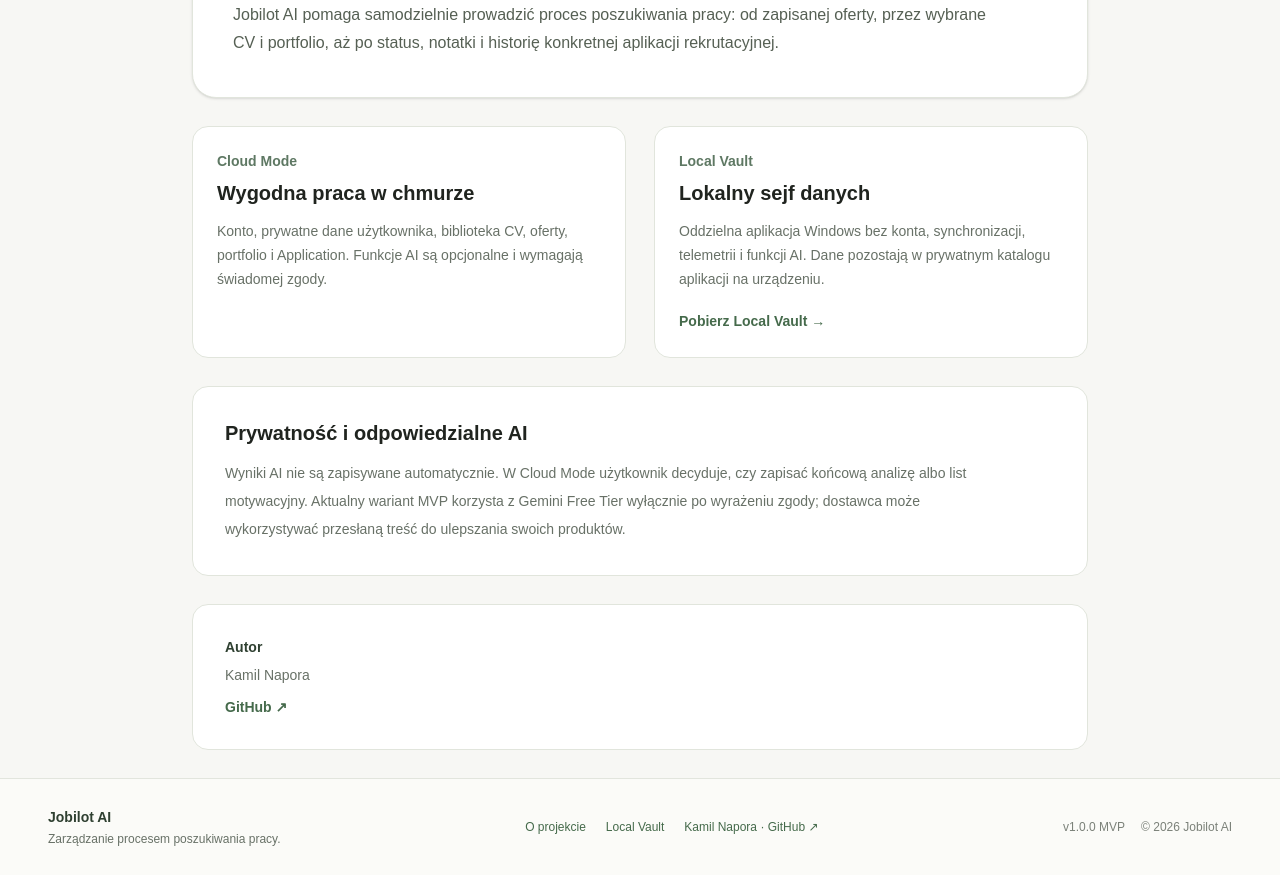
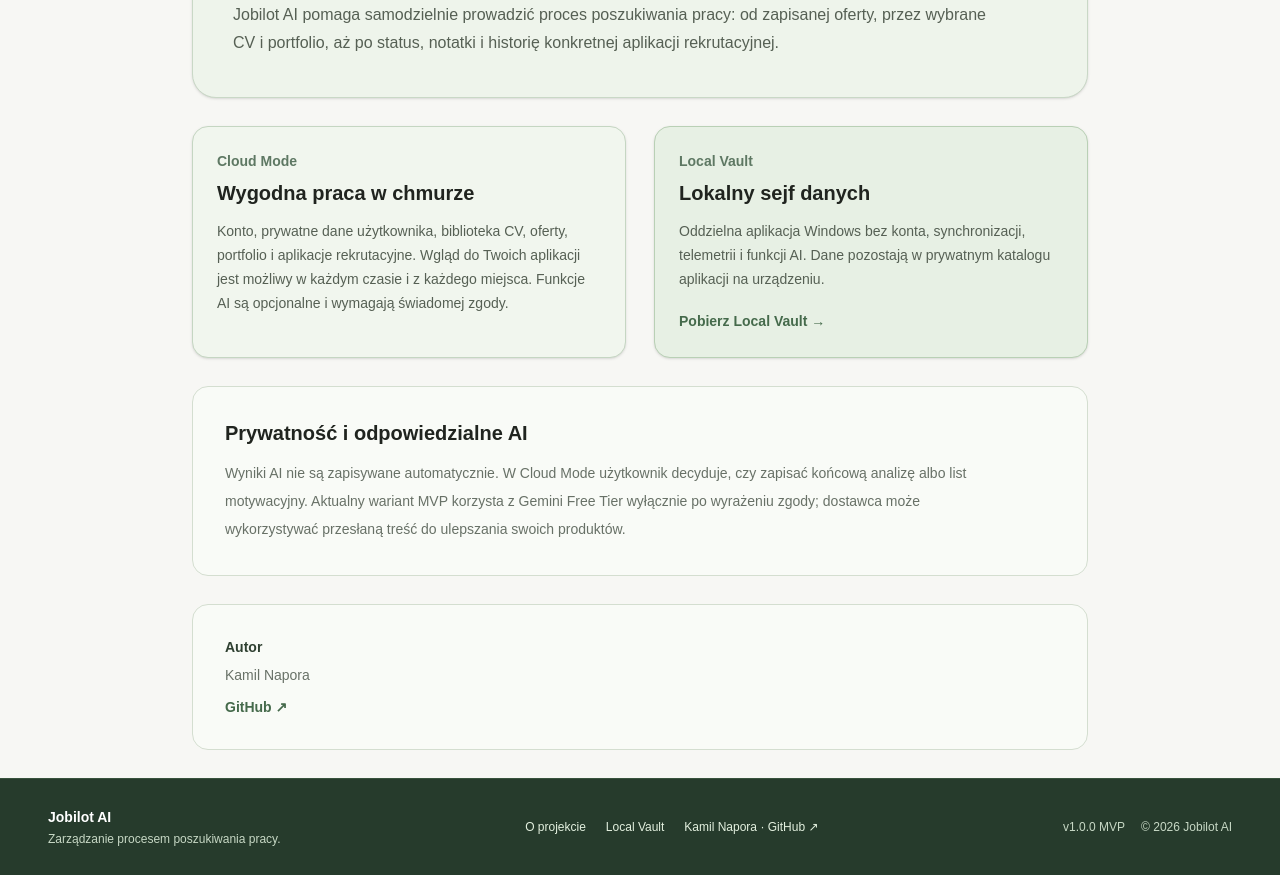
Before and after one commit to kamiln123/jobilot-ai, a Next.js app in the folder apps/cloud/: page /about in a window 1280 px wide. Shown: the part 240-1115 px from the top of the page. Built offline with nearby package versions, Linux system fonts and the light colour scheme.

Commit message:
fix: improve project page and footer contrast

```diff
--- a/apps/cloud/src/app/about/page.tsx
+++ b/apps/cloud/src/app/about/page.tsx
@@ -20,7 +20,7 @@ export default function AboutPage() {
           <Link className="text-sm font-semibold text-[#456a4b] hover:text-[#294b30]" href="/login">Przejdź do Cloud Mode</Link>
         </header>
 
-        <section className="mt-12 rounded-3xl border border-[#e1e5dc] bg-white p-7 shadow-sm sm:p-10">
+        <section className="mt-12 rounded-3xl border border-[#c9d8c6] bg-[#eef4eb] p-7 shadow-sm sm:p-10">
           <p className="text-sm font-semibold text-[#5e7863]">{PRODUCT_VERSION}</p>
           <h1 className="mt-2 text-3xl font-semibold tracking-tight sm:text-4xl">O projekcie Jobilot AI</h1>
           <p className="mt-5 max-w-3xl text-sm leading-7 text-[#566054] sm:text-base">
@@ -29,25 +29,25 @@ export default function AboutPage() {
         </section>
 
         <section className="mt-7 grid gap-7 md:grid-cols-2">
-          <article className="rounded-2xl border border-[#e1e5dc] bg-white p-6">
+          <article className="rounded-2xl border border-[#c5d6c2] bg-[#f1f6ee] p-6 shadow-sm">
             <p className="text-sm font-semibold text-[#5e7863]">Cloud Mode</p>
             <h2 className="mt-2 text-xl font-semibold">Wygodna praca w chmurze</h2>
-            <p className="mt-3 text-sm leading-6 text-[#687167]">Konto, prywatne dane użytkownika, biblioteka CV, oferty, portfolio i Application. Funkcje AI są opcjonalne i wymagają świadomej zgody.</p>
+            <p className="mt-3 text-sm leading-6 text-[#566054]">Konto, prywatne dane użytkownika, biblioteka CV, oferty, portfolio i aplikacje rekrutacyjne. Wgląd do Twoich aplikacji jest możliwy w każdym czasie i z każdego miejsca. Funkcje AI są opcjonalne i wymagają świadomej zgody.</p>
           </article>
-          <article className="rounded-2xl border border-[#e1e5dc] bg-white p-6">
+          <article className="rounded-2xl border border-[#b9d0b5] bg-[#e7f0e4] p-6 shadow-sm">
             <p className="text-sm font-semibold text-[#5e7863]">Local Vault</p>
             <h2 className="mt-2 text-xl font-semibold">Lokalny sejf danych</h2>
-            <p className="mt-3 text-sm leading-6 text-[#687167]">Oddzielna aplikacja Windows bez konta, synchronizacji, telemetrii i funkcji AI. Dane pozostają w prywatnym katalogu aplikacji na urządzeniu.</p>
+            <p className="mt-3 text-sm leading-6 text-[#566054]">Oddzielna aplikacja Windows bez konta, synchronizacji, telemetrii i funkcji AI. Dane pozostają w prywatnym katalogu aplikacji na urządzeniu.</p>
             <Link className="mt-5 inline-flex text-sm font-semibold text-[#456a4b] hover:text-[#294b30]" href="/local-vault">Pobierz Local Vault →</Link>
           </article>
         </section>
 
-        <section className="mt-7 rounded-2xl border border-[#e1e5dc] bg-white p-6 sm:p-8">
+        <section className="mt-7 rounded-2xl border border-[#d4ded0] bg-[#f9fbf7] p-6 sm:p-8">
           <h2 className="text-xl font-semibold">Prywatność i odpowiedzialne AI</h2>
           <p className="mt-3 max-w-3xl text-sm leading-7 text-[#687167]">Wyniki AI nie są zapisywane automatycznie. W Cloud Mode użytkownik decyduje, czy zapisać końcową analizę albo list motywacyjny. Aktualny wariant MVP korzysta z Gemini Free Tier wyłącznie po wyrażeniu zgody; dostawca może wykorzystywać przesłaną treść do ulepszania swoich produktów.</p>
         </section>
 
-        <section className="mt-7 rounded-2xl border border-[#e1e5dc] bg-white p-6 text-sm text-[#687167] sm:p-8">
+        <section className="mt-7 rounded-2xl border border-[#d4ded0] bg-[#f9fbf7] p-6 text-sm text-[#687167] sm:p-8">
           <h2 className="font-semibold text-[#2f4031]">Autor</h2>
           <p className="mt-2">{PRODUCT_AUTHOR}</p>
           <a className="mt-3 inline-flex font-semibold text-[#456a4b] hover:text-[#294b30]" href={PRODUCT_GITHUB_URL} rel="noreferrer" target="_blank">GitHub ↗</a>
--- a/apps/cloud/src/components/site-footer.tsx
+++ b/apps/cloud/src/components/site-footer.tsx
@@ -4,22 +4,22 @@ import { PRODUCT_AUTHOR, PRODUCT_GITHUB_URL, PRODUCT_VERSION } from "@/lib/produ
 
 export function SiteFooter() {
   return (
-    <footer className="border-t border-[#e2e5dd] bg-[#fbfbf8] px-5 py-7 text-sm text-[#687167] sm:px-8 lg:px-12">
+    <footer className="border-t border-[#38533d] bg-[#263b2c] px-5 py-7 text-sm text-[#d9e7d6] sm:px-8 lg:px-12">
       <div className="mx-auto flex max-w-[1540px] flex-col gap-5 sm:flex-row sm:items-center sm:justify-between">
         <div>
-          <p className="font-semibold text-[#2f4031]">Jobilot AI</p>
-          <p className="mt-1 text-xs">Zarządzanie procesem poszukiwania pracy.</p>
+          <p className="font-semibold text-white">Jobilot AI</p>
+          <p className="mt-1 text-xs text-[#c7d8c5]">Zarządzanie procesem poszukiwania pracy.</p>
         </div>
 
         <nav aria-label="Informacje o projekcie" className="flex flex-wrap items-center gap-x-5 gap-y-2 text-xs font-medium">
-          <Link className="text-[#456a4b] hover:text-[#294b30]" href="/about">O projekcie</Link>
-          <Link className="text-[#456a4b] hover:text-[#294b30]" href="/local-vault">Local Vault</Link>
-          <a className="text-[#456a4b] hover:text-[#294b30]" href={PRODUCT_GITHUB_URL} rel="noreferrer" target="_blank">
+          <Link className="text-[#e3f0df] hover:text-white" href="/about">O projekcie</Link>
+          <Link className="text-[#e3f0df] hover:text-white" href="/local-vault">Local Vault</Link>
+          <a className="text-[#e3f0df] hover:text-white" href={PRODUCT_GITHUB_URL} rel="noreferrer" target="_blank">
             {PRODUCT_AUTHOR} · GitHub ↗
           </a>
         </nav>
 
-        <div className="flex flex-wrap items-center gap-x-4 gap-y-1 text-xs text-[#7b8179]">
+        <div className="flex flex-wrap items-center gap-x-4 gap-y-1 text-xs text-[#c7d8c5]">
           <span>{PRODUCT_VERSION}</span>
           <span>© 2026 Jobilot AI</span>
         </div>
```
